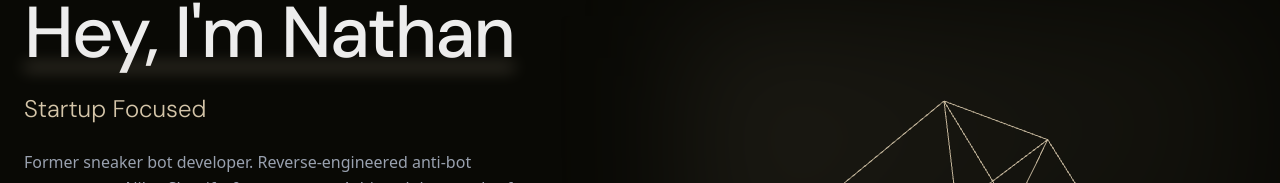
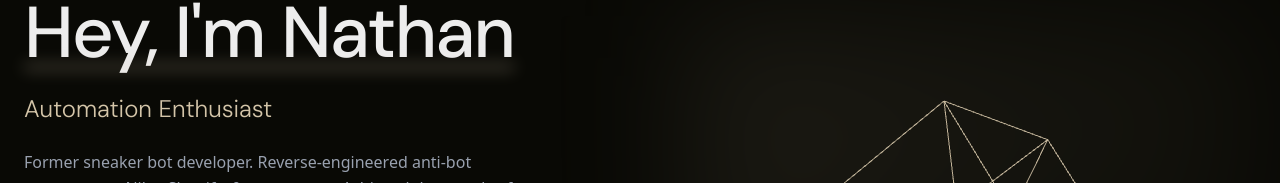
Before and after one commit to naethun/portfolio, a Next.js app: page / in a window 1280 px wide. Shown: the part 157-340 px from the top of the page. Built offline with nearby package versions, Linux system fonts and the light colour scheme.

Commit message:
Update Hero.tsx

```diff
--- a/components/Hero.tsx
+++ b/components/Hero.tsx
@@ -18,7 +18,7 @@ export default function Hero({ bio }: HeroProps) {
 
     const interval = setInterval(() => {
       setRoleIndex((prev) => (prev + 1) % bio.roles.length);
-    }, 3000); // Change role every 3 seconds
+    }, 1500); // Change role every 1.5 seconds
 
     return () => clearInterval(interval);
   }, [bio.roles.length, prefersReducedMotion]);
```
